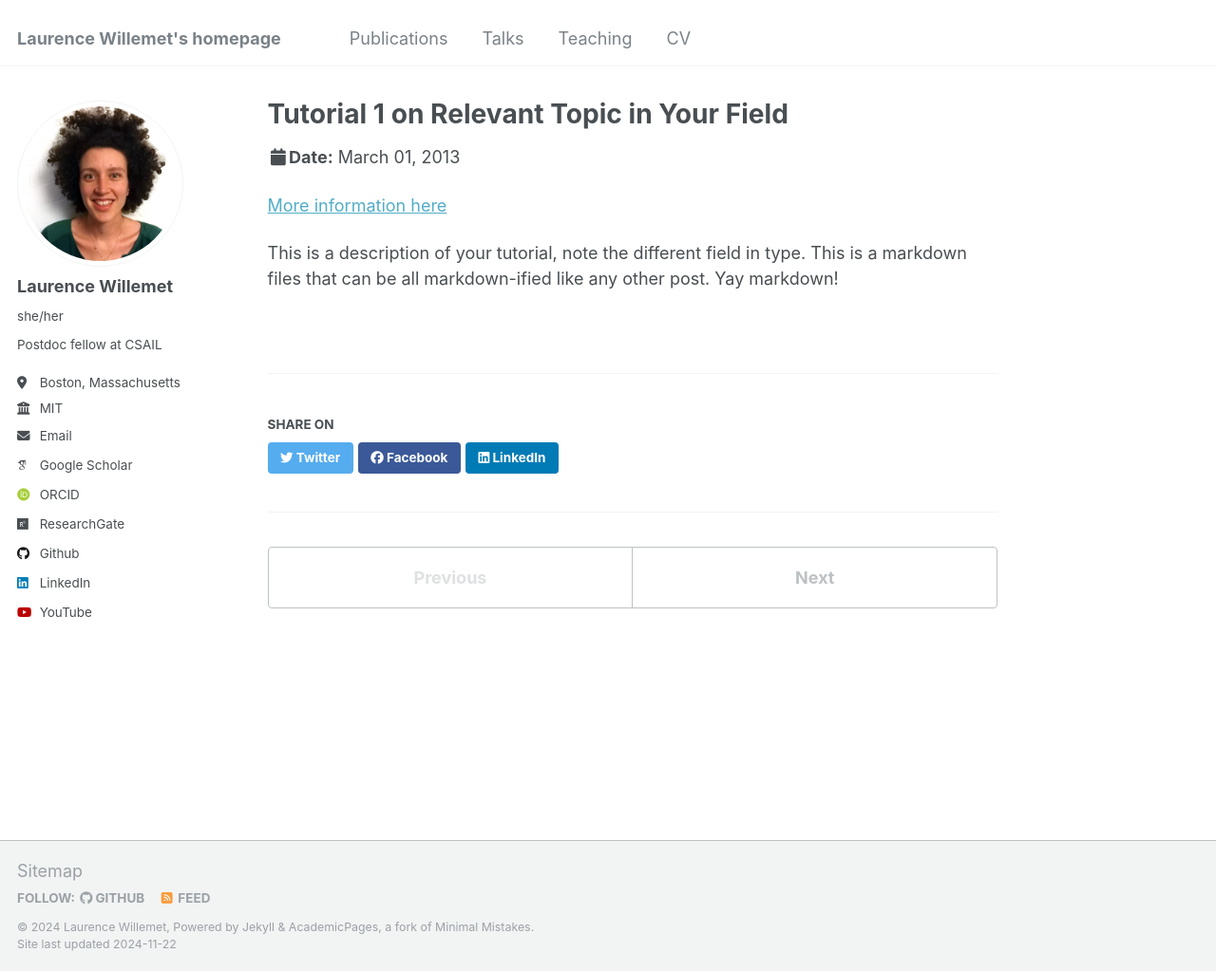
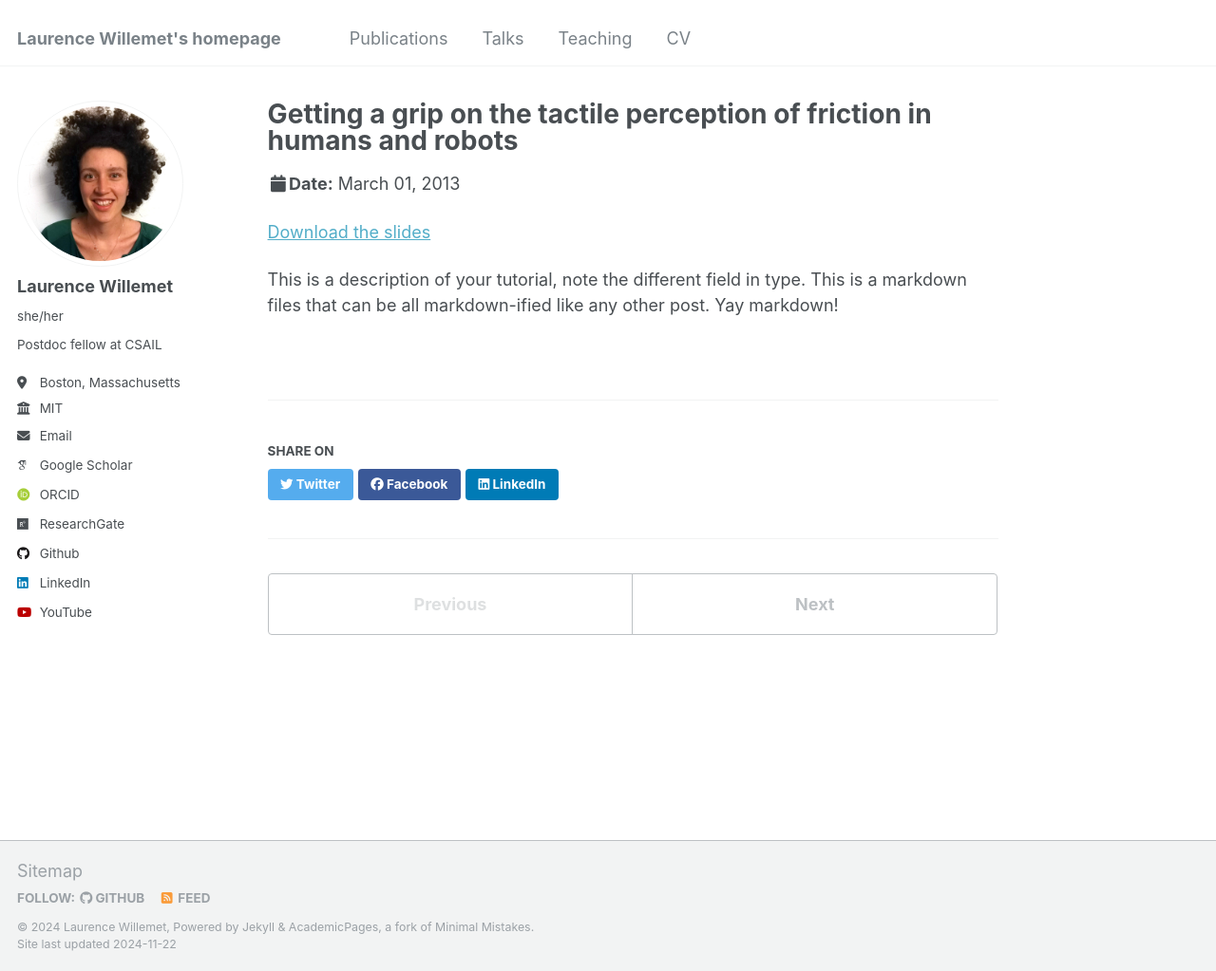
Before and after one commit to lwillemet/lwillemet.github.io, a Jekyll site: the page built from _talks/2024_MIT-class.md, in a window 1280 px wide and 1023 px high. Shown: the whole window at 95% size. Built offline with Jekyll 4.4.1, drawn with Linux system fonts in a browser that asks for light colours; some web fonts are replaced.

Commit message:
Update and rename 2013-03-01-tutorial-1.md to 2024_MIT-class.md

```diff
--- a/_talks/2013-03-01-tutorial-1.md
+++ b/_talks/2024_MIT-class.md
@@ -1,13 +1,13 @@
 ---
-title: "Tutorial 1 on Relevant Topic in Your Field"
+title: "Getting a grip on the tactile perception of friction in humans and robots"
 collection: talks
 type: "Tutorial"
-permalink: /talks/2013-03-01-tutorial-1
-venue: "UC-Berkeley Institute for Testing Science"
+permalink: /talks/2024_MIT-class
+venue: "MIT"
 date: 2013-03-01
-location: "Berkeley CA, USA"
+location: "Cambridge MA, USA"
 ---
 
-[More information here](http://exampleurl.com)
+[Download the slides](/files/MIT_class.pdf)
 
 This is a description of your tutorial, note the different field in type. This is a markdown files that can be all markdown-ified like any other post. Yay markdown!
```
